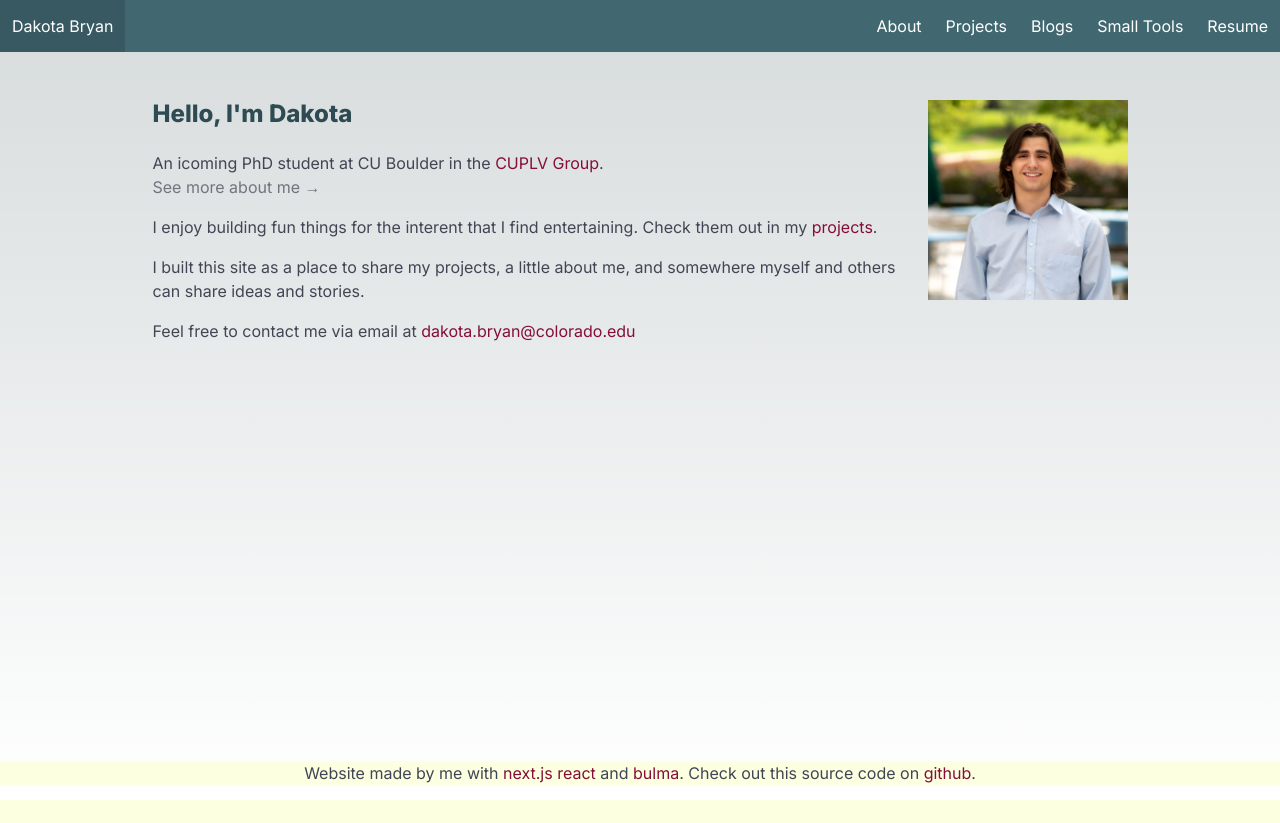
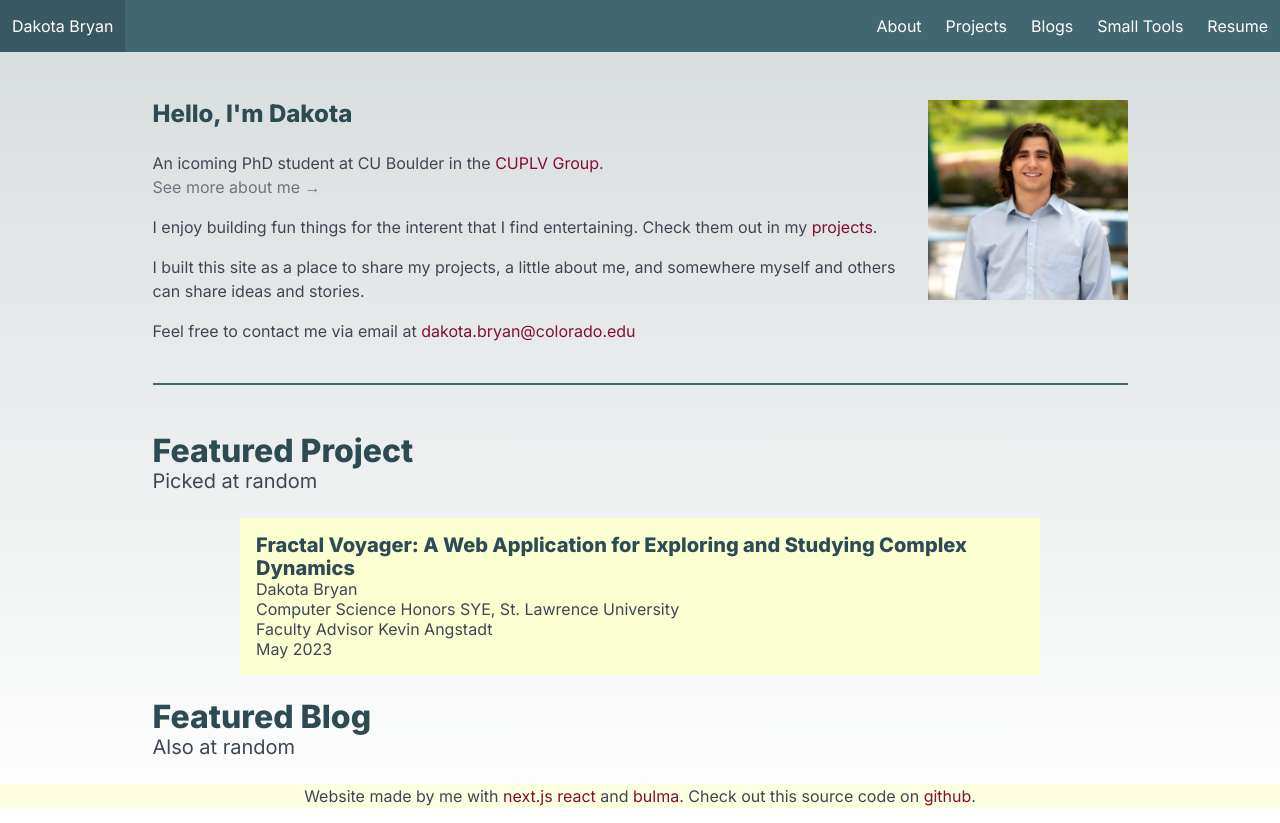
Before and after one commit to dbryan17/person-site, a Next.js app: page / in a window 1280 px wide. Before the commit the page ends 800 px from the top, so only its background shows below. Built offline with nearby package versions, Linux system fonts and the light colour scheme; a web font is replaced by a local one.

Commit message:
progress

```diff
--- a/app/blogs/henry/page.js
+++ b/app/blogs/henry/page.js
@@ -1,7 +1,7 @@
 export default function HenryHome() {
   return (
     <div className="slim-container">
-      <section className="blog-home-section">
+      <section className="page-chunk">
         <section className="hero">
           <div className="hero-body">
             <p className="title has-text-success is-size-2">
@@ -11,7 +11,7 @@ export default function HenryHome() {
           </div>
         </section>
 
-        <div className="blog-bio">
+        <div className="inner-page-chunk">
           <figure className="image is-128x128 image-float-right" id="henryface">
             <img src="/pictures/henry/home/henry.jpeg" />
           </figure>
@@ -31,7 +31,7 @@ export default function HenryHome() {
         <hr className="has-background-primary" />
       </section>
 
-      <section className="blog-home-section">
+      <section className="page-chunk">
         <h1 className="title has-text-success is-size-3">The Junk Drawer</h1>
         <h2 className="subtitle">Blogs about something</h2>
         <div className="blog-snippet-container">
--- /dev/null
+++ b/app/components/projectCards/projectCard.js
@@ -0,0 +1,20 @@
+export default function ProjectCard() {
+  return (
+    <div className="cards">
+      <div className="my-card">
+        <h1 className="title has-text-success is-size-5">
+          Fractal Voyager: A Web Application for Exploring and Studying Complex
+          Dynamics
+        </h1>
+        <div className="subtitle">
+          <h2 className="is-size-6">Dakota Bryan</h2>
+          <h3 className="is-size-6">
+            Computer Science Honors SYE, St. Lawrence University
+          </h3>
+          <h4 className="is-size-6">Faculty Advisor Kevin Angstadt</h4>
+          <h5 className="is-size-6">May 2023</h5>
+        </div>
+      </div>
+    </div>
+  );
+}
--- a/app/page.js
+++ b/app/page.js
@@ -4,10 +4,10 @@ import "./page.css";
 
 import { useState, useEffect } from "react";
 const imgLocations = ["/one.JPG", "/two.JPG", "/three.jpeg"];
+import ProjectCard from "./components/projectCards/projectCard";
 
 export default function Home() {
   const getRandImage = () => {
-    // todo, redo this on non refresh
     return (
       "/pictures/me" +
       imgLocations[Math.floor(Math.random() * imgLocations.length)]
@@ -23,19 +23,20 @@ export default function Home() {
   }, []);
 
   return (
-    <div className="slim-container">
-      <div className="homePageUpperCont">
+    <div className="slim-container pageContNonHero">
+      <div className="page-chunk">
+        <div>
           <div id="homeImageCont">
             <figure className="image image-float-right" id="cody-face">
               <img src={currImage}></img>
             </figure>
           </div>
 
-        <div className="homePageUpperText">
+          <div className="inner-page-chunk">
             <h1 className="title has-text-success is-size-4">
               Hello, I'm Dakota
             </h1>
-          <div className="homePageInnerText">
+            <div className="inner-page-chunk">
               An icoming PhD student at CU Boulder in the{" "}
               <a href="https://plv.colorado.edu/" target="_blank">
                 CUPLV Group
@@ -48,20 +49,33 @@ export default function Home() {
               </div>
             </div>
 
-          <div className="homePageInnerText">
+            <div className="inner-page-chunk">
               I enjoy building fun things for the interent that I find
-            entertaining. Check them out in my <a href="./projects">projects</a>
-            .
+              entertaining. Check them out in my{" "}
+              <a href="./projects">projects</a>.
             </div>
-          <div className="homePageInnerText">
+            <div>
               I built this site as a place to share my projects, a little about
               me, and somewhere myself and others can share ideas and stories.{" "}
             </div>
           </div>
         </div>
-      <div>
+        <div className="inner-page-chunk">
           Feel free to contact me via email at{" "}
-        <a href="mailto:dakota.bryan@colorado.edu">dakota.bryan@colorado.edu</a>
+          <a href="mailto:dakota.bryan@colorado.edu">
+            dakota.bryan@colorado.edu
+          </a>
+        </div>
+        <hr className="has-background-primary" />
+      </div>
+      <div className="page-chunk">
+        <h1 className="title has-text-success is-size-3">Featured Project</h1>
+        <h2 className="subtitle">Picked at random</h2>
+        <ProjectCard />
+      </div>
+      <div className="page-chunk">
+        <h1 className="title has-text-success is-size-3">Featured Blog</h1>
+        <h2 className="subtitle">Also at random</h2>
       </div>
     </div>
   );
--- a/app/styles.scss
+++ b/app/styles.scss
@@ -125,6 +125,26 @@ body {
   width: 975px;
 }
 
+.cards {
+  display: flex;
+  justify-content: center;
+  width: 100%;
+}
+
+.my-card {
+  padding: 1rem;
+  background-color: darken($background, 3%) !important;
+  width: 800px;
+  // border: 1px solid $text;
+}
+
+@media screen and (max-width: 800px) {
+  /* Adjusts for devices smaller than 768px */
+  .super-slim-container {
+    width: 100%;
+  }
+}
+
 /* Custom CSS file */
 @media screen and (max-width: 1039px) {
   /* Adjusts for devices smaller than 768px */
@@ -146,10 +166,10 @@ body {
   // margin-left: 20px;
 }
 
-.blog-home-section {
+.page-chunk {
   padding-bottom: 1.5rem;
 }
-.blog-bio {
+.inner-page-chunk {
   padding-bottom: 1rem;
 }
 .blog-snippet {
@@ -172,12 +192,15 @@ body {
   background-color: darken($primary, 5%) !important;
 }
 
-.homePageUpperCont {
+.pageContNonHero {
   padding-top: 3rem;
   // display: flex;
 }
-.homePageInnerText {
-  padding-bottom: 1rem;
+.centered {
+  display: flex;
+  flex-direction: column;
+  align-items: center;
+  justify-content: center;
 }
 
 // // Import the Google Font
```
Also changed, not shown: 1 other file (tests, documents, lock files or other folders). Lines whose indentation alone changed are shown as unchanged.
